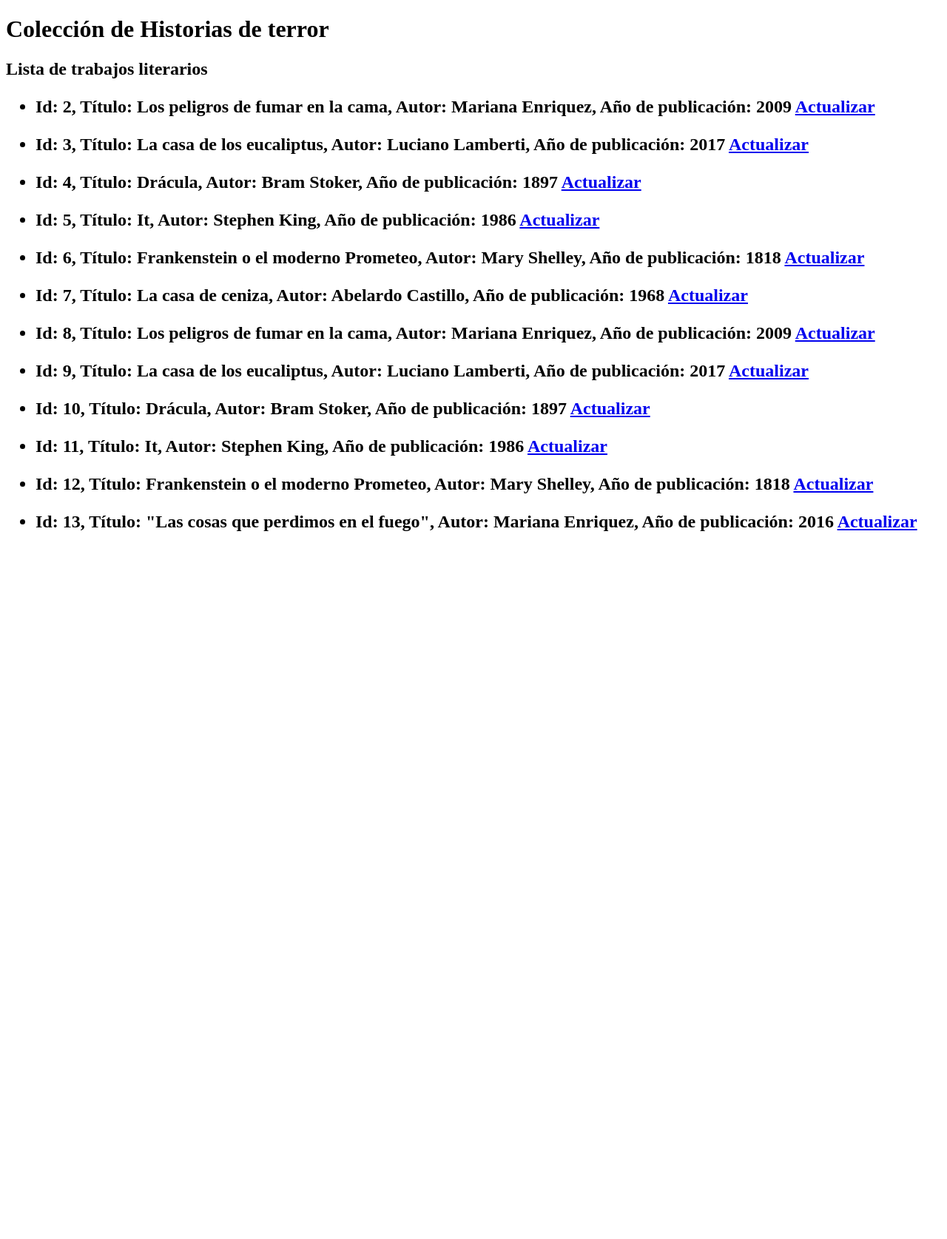
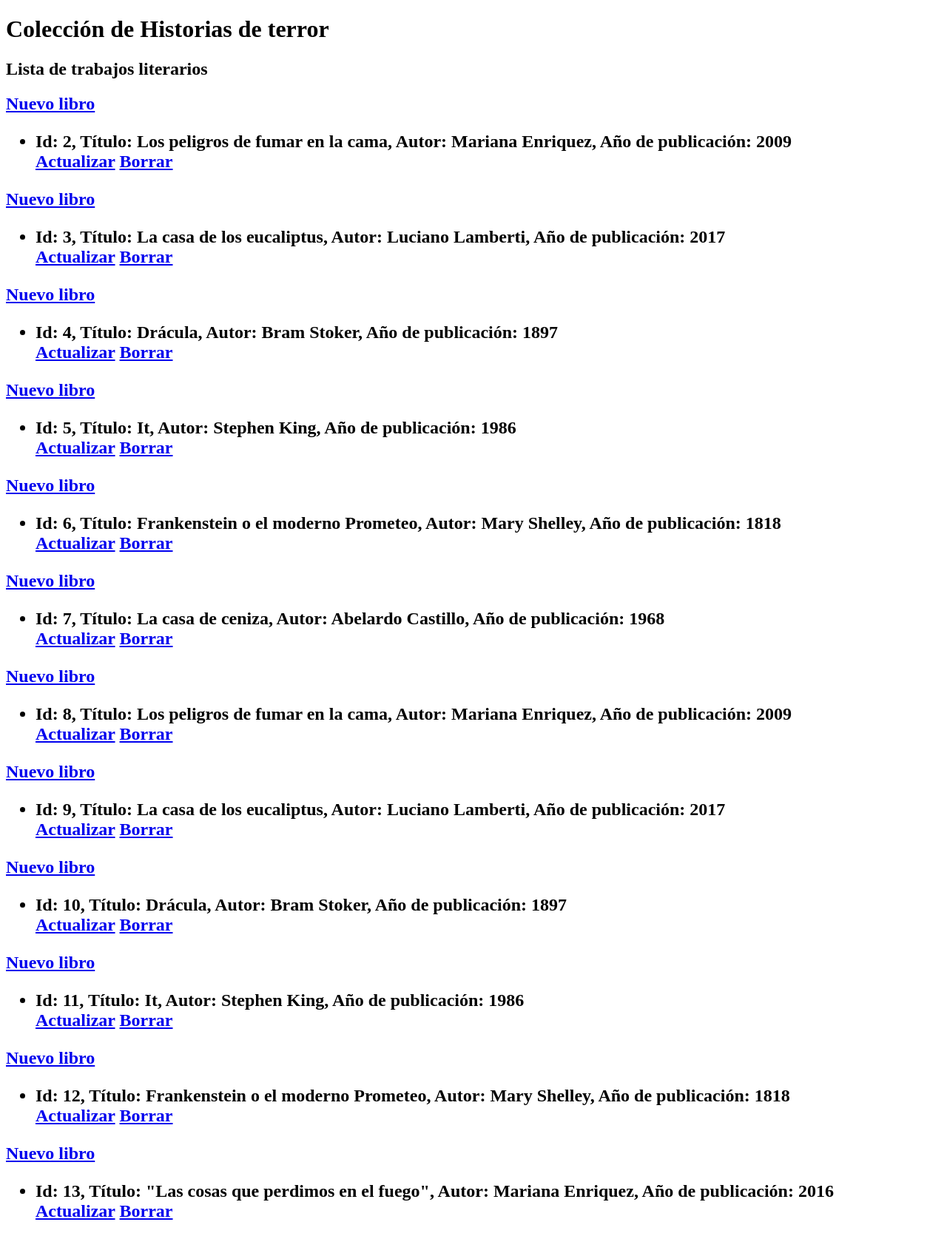
Before and after one commit to RocioIrigoyen/Entrega-Intermedia-Irigoyen, a Django app: page /libros/ in a window 1280 px wide. Shown: the whole page at 74% size. Before the commit the page ends 718 px from the top, so only its background shows below. Run offline with Django 4.2, Linux system fonts and the light colour scheme; data comes from the database, SQL or seed files in the repository; both versions use the stored data as it was after the commit.

Commit message:
Actualización de Read me

```diff
--- a/aplicacion/templates/aplicacion/actualizar_juegos.html
+++ b/aplicacion/templates/aplicacion/actualizar_juegos.html
@@ -11,4 +11,6 @@
 
 <h2 style="color:green">{{msg_exito}}</h2>
 
+<a href='/videojuegos'>Volver a la lista de videojuegos</a>
+
 {% endblock %}
--- a/aplicacion/templates/aplicacion/actualizar_libros.html
+++ b/aplicacion/templates/aplicacion/actualizar_libros.html
@@ -11,4 +11,6 @@
 
 <h2 style="color:green">{{msg_exito}}</h2>
 
+<a href='/libros'>Volver a la lista de libros</a>
+
 {% endblock %}
--- a/aplicacion/templates/aplicacion/actualizar_peliculas.html
+++ b/aplicacion/templates/aplicacion/actualizar_peliculas.html
@@ -11,4 +11,6 @@
 
 <h2 style="color:green">{{msg_exito}}</h2>
 
+<a href='/peliculas'>Volver a la lista de películas</a>
+
 {% endblock %}
--- a/aplicacion/templates/aplicacion/alta_libros.html
+++ b/aplicacion/templates/aplicacion/alta_libros.html
@@ -10,4 +10,6 @@
 
   <h2 style="color:green">{{msg_exito}}</h2>
 
+  <a href='/libros'>Volver a la lista de libros</a>
+
 {% endblock %}
--- a/aplicacion/templates/aplicacion/alta_peliculas.html
+++ b/aplicacion/templates/aplicacion/alta_peliculas.html
@@ -10,4 +10,6 @@
 
   <h2 style="color:green">{{msg_exito}}</h2>
 
+  <a href='/peliculas'>Volver a la lista de películas</a>
+
 {% endblock %}
--- a/aplicacion/templates/aplicacion/alta_videojuegos.html
+++ b/aplicacion/templates/aplicacion/alta_videojuegos.html
@@ -10,4 +10,6 @@
 
   <h2 style="color:green">{{msg_exito}}</h2>
 
+  <a href='/videojuegos'>Volver a la lista de videojuegos</a>
+
 {% endblock %}
--- a/aplicacion/templates/aplicacion/literatura.html
+++ b/aplicacion/templates/aplicacion/literatura.html
@@ -2,10 +2,11 @@
 {% block titulo%} Lista de trabajos literarios {% endblock %}
 {% block contenido %}
   {% for libro in lista_libros %}
+  <a href='/libros/alta'>Nuevo libro</a>
       <ul>
-          <li> Id: {{libro.id}}, Título: {{libro.nombre}}, Autor: {{libro.autor}}, Año de publicación: {{libro.año}}
+           <li> Id: {{libro.id}}, Título: {{libro.nombre}}, Autor: {{libro.autor}}, Año de publicación: {{libro.año}}</li>
             <a href='actualizar/{{libro.id}}'>Actualizar</a>
-          </li>
+            <a href='borrar/{{libro.id}}'>Borrar</a>
       </ul>
   {% endfor %}
 {% endblock %}
--- a/aplicacion/templates/aplicacion/peliculas.html
+++ b/aplicacion/templates/aplicacion/peliculas.html
@@ -2,10 +2,11 @@
 {% block titulo%} Lista de películas {% endblock %}
 {% block contenido %}
   {% for pelicula in lista_peliculas %}
+  <a href='/peliculas/alta'>Nueva película</a>
       <ul>
-          <li> Id: {{pelicula.id}}, Título: {{pelicula.nombre}}, Director: {{pelicula.director}}, Año: {{pelicula.año}}
+           <li> Id: {{pelicula.id}}, Título: {{pelicula.nombre}}, Director: {{pelicula.director}}, Año: {{pelicula.año}} </li>
             <a href='actualizar/{{pelicula.id}}'>Actualizar</a>
-          </li>
+            <a href='borrar/{{pelicula.id}}'>Borrar</a>
       </ul>
   {% endfor %}
 {% endblock %}
--- a/aplicacion/templates/aplicacion/videojuegos.html
+++ b/aplicacion/templates/aplicacion/videojuegos.html
@@ -2,10 +2,11 @@
 {% block titulo%} Lista de videojuegos {% endblock %}
 {% block contenido %}
   {% for juego in lista_videojuegos %}
+  <a href='/videojuegos/alta'>Nuevo videojuego</a>
       <ul>
-          <li> Id: {{juego.id}}, Título: {{juego.nombre}}, Desarrollador: {{juego.desarrollador}}, Año: {{juego.año}}
+           <li> Id: {{juego.id}}, Título: {{juego.nombre}}, Desarrollador: {{juego.desarrollador}}, Año: {{juego.año}}</li>
             <a href='actualizar/{{juego.id}}'>Actualizar</a>
-          </li>
+            <a href='borrar/{{juego.id}}'>Borrar</a>
       </ul>
   {% endfor %}
 {% endblock %}
--- a/aplicacion/views.py
+++ b/aplicacion/views.py
@@ -200,3 +200,36 @@ class ActualizarJuego(View):
                                                       'msg_exito': msg_exito})
 
       return render(request, self.template_name, {"form": form})
+
+class BorrarLibro(View):
+  template_name = 'aplicacion/literatura.html'
+
+
+
+  def get(self, request, pk):
+      libro = get_object_or_404(Libro, pk=pk)
+      libro.delete()
+      libro= Libro.objects.all()
+      return render(request, self.template_name, {'lista_libros': libro})
+
+class BorrarPelicula(View):
+  template_name = 'aplicacion/peliculas.html'
+
+
+
+  def get(self, request, pk):
+      pelicula = get_object_or_404(Pelicula, pk=pk)
+      pelicula.delete()
+      pelicula= Pelicula.objects.all()
+      return render(request, self.template_name, {'lista_peliculas': pelicula})
+
+class BorrarJuego(View):
+  template_name = 'aplicacion/videojuegos.html'
+
+
+
+  def get(self, request, pk):
+      juego = get_object_or_404(Juegos, pk=pk)
+      juego.delete()
+      juego= Juegos.objects.all()
+      return render(request, self.template_name, {'lista_videojuegos': juego})
--- a/entrega1/urls.py
+++ b/entrega1/urls.py
@@ -15,7 +15,7 @@ Including another URLconf
 """
 from django.contrib import admin
 from django.urls import path
-from aplicacion.views import mostrar_libros, mostrar_peliculas, mostrar_videojuegos, BuscarLibro, BuscarPelicula, BuscarJuego, AltaLibro, AltaPelicula, AltaJuego, ActualizarLibro, ActualizarPelicula, ActualizarJuego
+from aplicacion.views import mostrar_libros, mostrar_peliculas, mostrar_videojuegos, BuscarLibro, BuscarPelicula, BuscarJuego, AltaLibro, AltaPelicula, AltaJuego, ActualizarLibro, ActualizarPelicula, ActualizarJuego, BorrarLibro, BorrarPelicula, BorrarJuego
 
 urlpatterns = [
     path('admin/', admin.site.urls),
@@ -31,4 +31,7 @@ urlpatterns = [
     path("libros/actualizar/<int:pk>", ActualizarLibro.as_view()),
     path("peliculas/actualizar/<int:pk>", ActualizarPelicula.as_view()),
     path("videojuegos/actualizar/<int:pk>", ActualizarJuego.as_view()),
+     path("libros/borrar/<int:pk>", BorrarLibro.as_view()),
+    path("peliculas/borrar/<int:pk>", BorrarPelicula.as_view()),
+    path("videojuegos/borrar/<int:pk>", BorrarJuego.as_view()),
 ]
```
Also changed, not shown: README.md, db.sqlite3.
